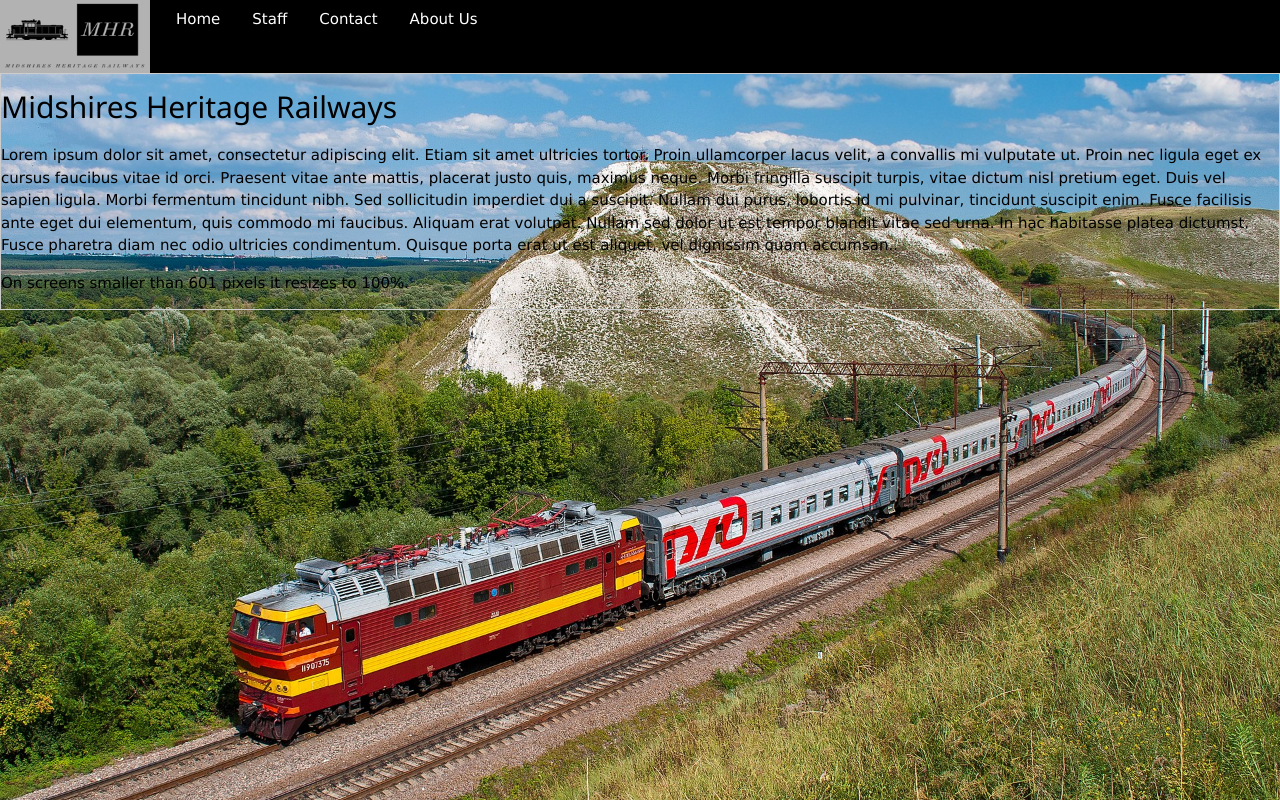
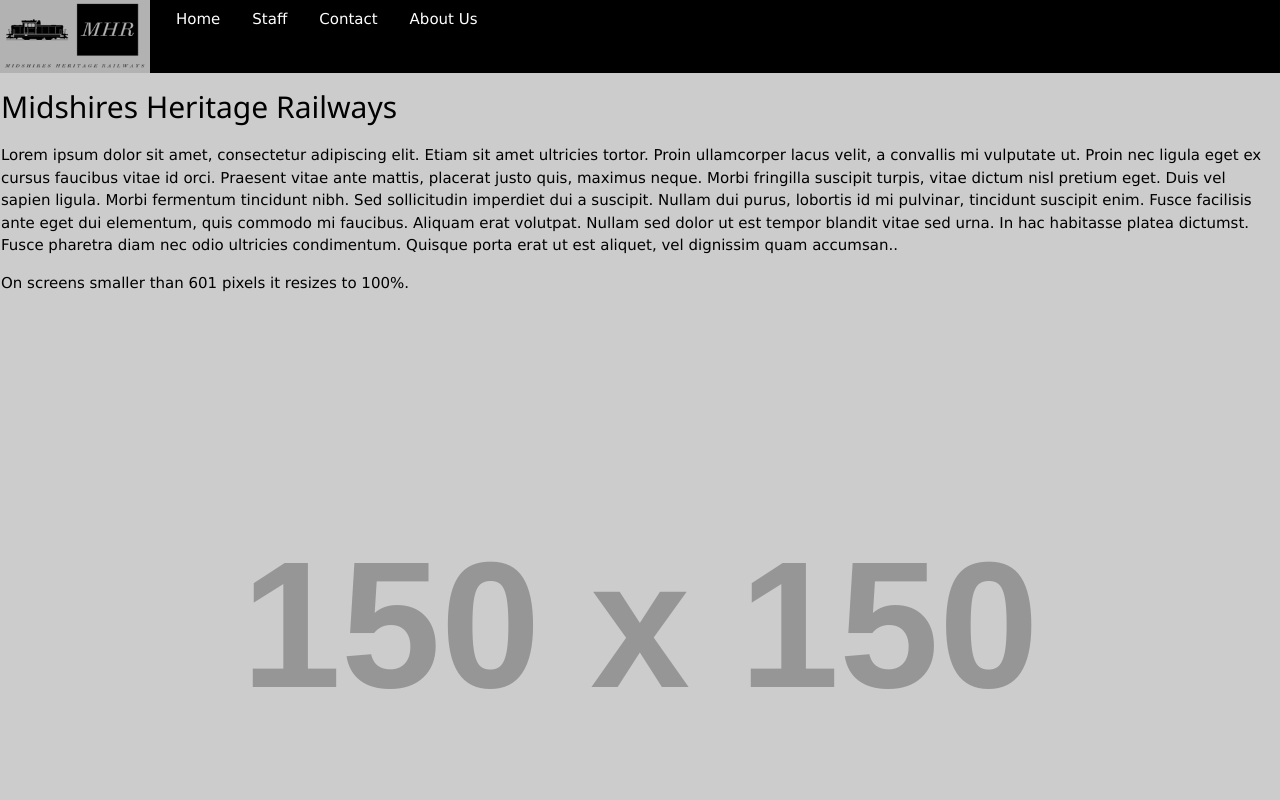
Before and after one commit to Hamza-Reman/MHR, a plain HTML site: page index.html in a window 1280 px wide. Drawn offline with nearby package versions, Linux system fonts and the light colour scheme; placeholder pictures from the web are drawn by us; a web font is replaced by a local one.

Commit message:
Update index.html

```diff
--- a/index.html
+++ b/index.html
@@ -24,18 +24,14 @@
         <section class="w3-row w3-border">
              <h2>Midshires Heritage Railways</h2>
              <style>
+                  body { background-image: url('https://via.placeholder.com/150');
+                       background-repeat: no-repeat;
+                       background-attachment: fixed;
+                       background-size: cover;}
 
-              body {
 
-                background-image: url("train.jpg");
 
-                background-repeat: no-repeat;
 
-                background-attachment: fixed;
-
-                background-size: cover;
-
-              }
             </style>
             <p>Lorem ipsum dolor sit amet, consectetur adipiscing elit. Etiam sit amet ultricies tortor.
                Proin ullamcorper lacus velit, a convallis mi vulputate ut.
```
